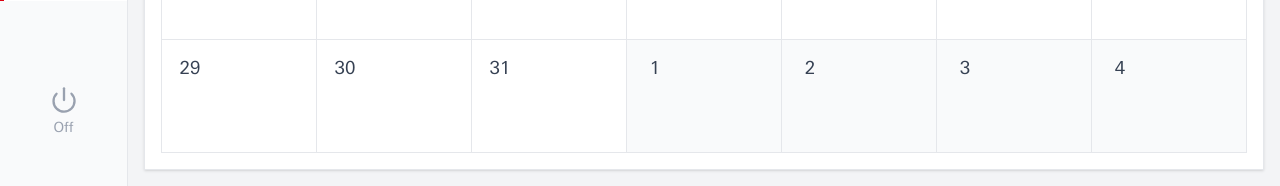
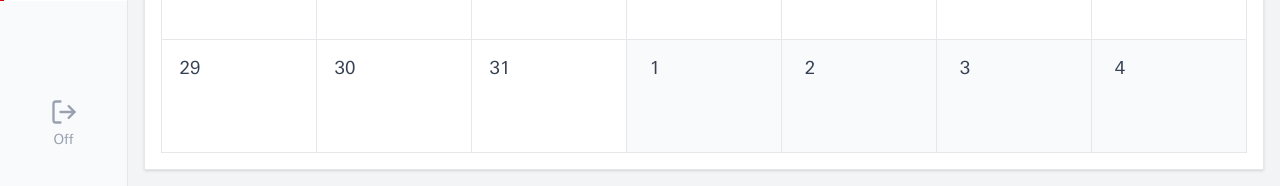
Before and after one commit to yuexin-Zhang/one-wealth-management, a React (Vite) app: page / in a window 1280 px wide. Shown: the part 614-800 px from the top of the page. Built offline with nearby package versions, Linux system fonts and the light colour scheme.

Commit message:
Increase AI Chat History font size, change logout icon and adjust spacing

```diff
--- a/src/components/MeetingCalendar.tsx
+++ b/src/components/MeetingCalendar.tsx
@@ -558,16 +558,16 @@ export default function MeetingCalendar() {
                       {/* Message Content */}
                       <div className="flex-1 min-w-0">
                         <div className="flex items-center gap-2 mb-1">
-                          <span className="text-xs md:text-sm font-medium text-gray-700">
+                          <span className="text-xs md:text-sm lg:text-base font-medium text-gray-700">
                             {message.role === 'client' ? selectedMeeting.clientName : 'AI Advisor'}
                           </span>
                           {message.timestamp && (
-                            <span className="text-xs md:text-sm text-gray-400">{message.timestamp}</span>
+                            <span className="text-xs md:text-sm lg:text-base text-gray-400">{message.timestamp}</span>
                           )}
                         </div>
 
                         <div
-                          className={`p-2.5 text-xs md:text-sm ${
+                          className={`p-2.5 text-xs md:text-sm lg:text-base ${
                             message.role === 'client'
                               ? 'bg-white border border-gray-200'
                               : 'bg-white border border-gray-200'
@@ -586,7 +586,7 @@ export default function MeetingCalendar() {
                               </div>
                               <button
                                 onClick={() => toggleChatMessage(message.id)}
-                                className="mt-2 text-hsbc-red text-xs hover:underline"
+                                className="mt-2 text-hsbc-red text-xs md:text-sm hover:underline"
                               >
                                 {expandedChatMessages.has(message.id) ? 'Show less' : 'Show more'}
                               </button>
--- a/src/components/Sidebar.tsx
+++ b/src/components/Sidebar.tsx
@@ -1,4 +1,4 @@
-import { BarChart2, Users, LineChart, Target, Calendar, Power } from 'lucide-react';
+import { BarChart2, Users, LineChart, Target, Calendar, LogOut } from 'lucide-react';
 
 const navItems = [
   { id: 'scorecard', icon: BarChart2, label: 'Scorecard & Sales Planning' },
@@ -32,9 +32,9 @@ export default function Sidebar() {
         ))}
       </div>
 
-      <div className="pb-8">
+      <div className="pb-5">
         <button className="w-full flex flex-col items-center py-4 text-gray-400 hover:text-gray-600 transition-colors">
-          <Power size={20} className="mb-1 md:w-6 md:h-6 lg:w-7 lg:h-7" />
+          <LogOut size={20} className="mb-1 md:w-6 md:h-6 lg:w-7 lg:h-7" />
           <span className="text-[10px] md:text-xs lg:text-sm">Off</span>
         </button>
       </div>
```
